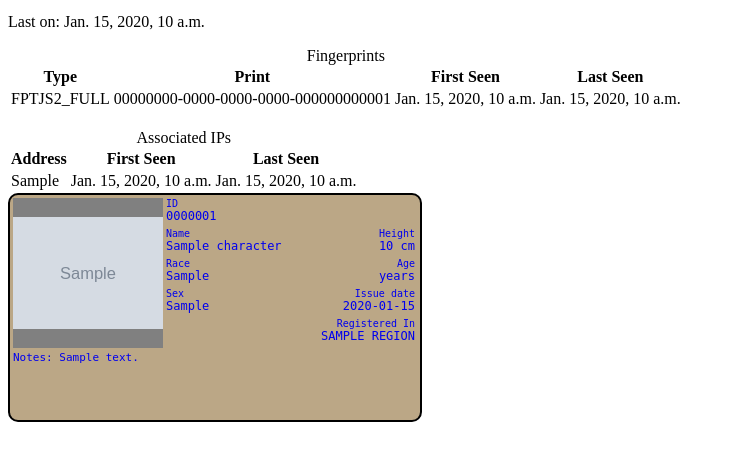
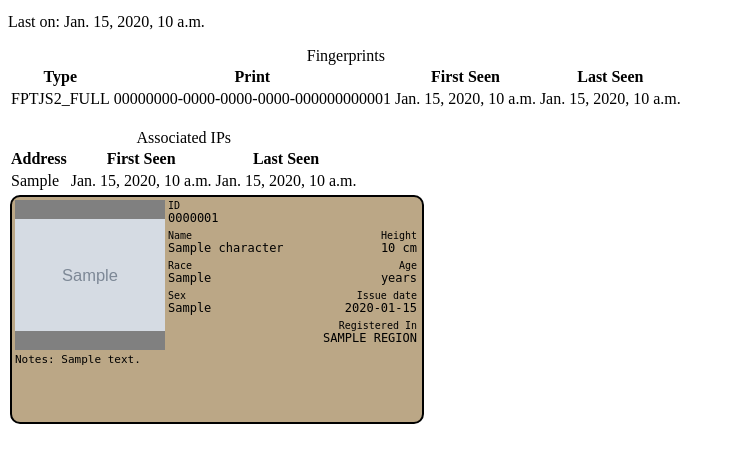
Before and after one commit to Tahvohck/HubRP, a Django app: page /accounts/1/ in a window 1280 px wide. Shown: the part 144-607 px from the top of the page, without its empty margins (0-735 px from the left). Run offline with Django 3.2, Linux system fonts and the light colour scheme; tables that the repository leaves empty hold one stand-in row (values such as "Sample post"); grey boxes marked "Sample" are stand-in pictures.

Commit message:
CSS for char-cards in account details page

```diff
--- /dev/null
+++ b/core/accounts/static/account-detail-default.css
@@ -0,0 +1,10 @@
+#characters {
+    display: flex;
+    flex-wrap: wrap;
+}
+a.card {
+    color: unset;
+}
+.char-card {
+    margin: 2px;
+}
--- a/core/accounts/templates/accounts/account.html
+++ b/core/accounts/templates/accounts/account.html
@@ -1,5 +1,6 @@
 {% load static %}
 <link href={% static 'char-card.css' %} rel=stylesheet title=Default></link>
+<link href={% static 'account-detail-default.css' %} rel=stylesheet title=Default></link>
 <h2 id=user>{{ account.user.username }}</h2>
 <p id=SP>{{ account.supporter_points }} SP</p>
 
```
Also changed, not shown: 1 other file.
